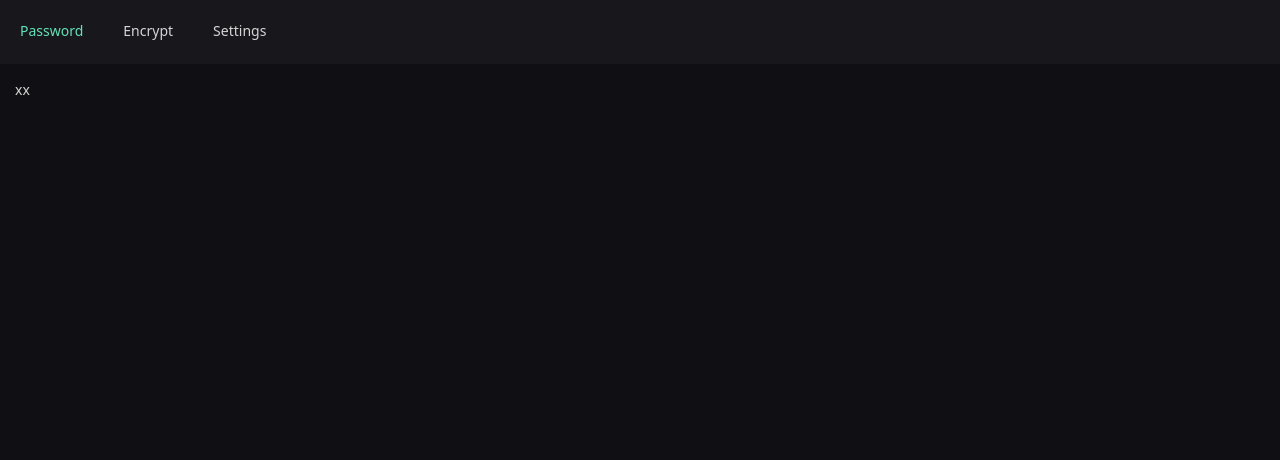
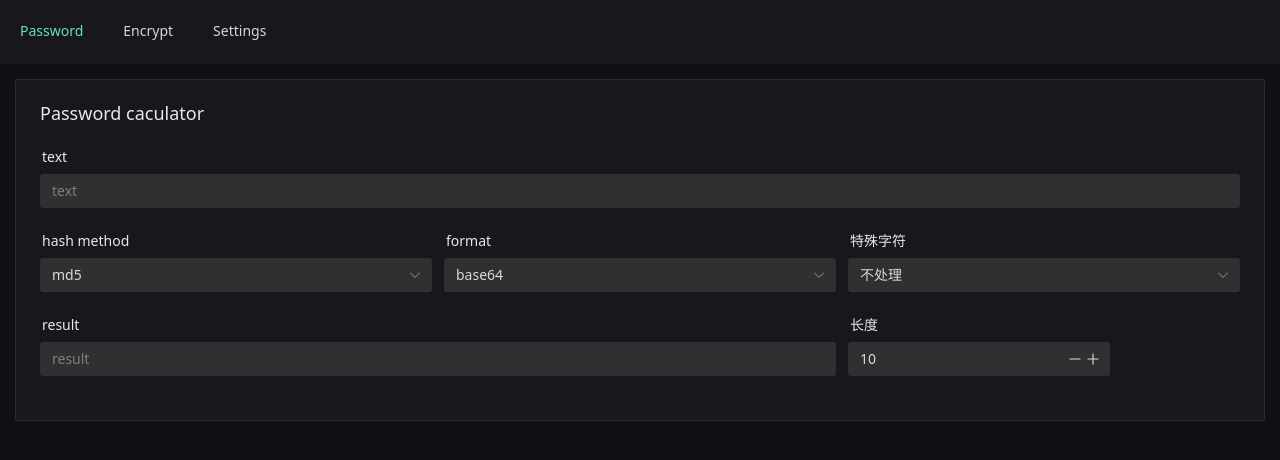
Before and after one commit to secrets-cool/homepage, a Vue app: page /#/ in a window 1280 px wide. Shown: the top 460 px of the page. Built offline with nearby package versions, Linux system fonts and the light colour scheme.

Commit message:
password calc

```diff
--- a/src/views/Password.vue
+++ b/src/views/Password.vue
@@ -1,4 +1,87 @@
+<script setup>
+import md5 from 'crypto-js/md5'
+import sha256 from 'crypto-js/sha256'
+import hex from 'crypto-js/enc-hex'
+import base64 from 'crypto-js/enc-base64'
+
+import { ref, watch } from 'vue'
+import { NCard, NForm, NGrid, NFormItemGi, NInput, NSelect, NInputNumber } from 'naive-ui'
+
+
+function toOptions(arr) {
+  return arr.map(v => ({ label: v, value: v }))
+}
+
+const hashOptions = toOptions(['md5', 'sha256'])
+const formatOptions = toOptions(['base64', 'hex'])
+const processOptions = [{
+  label: '过滤',
+  value: 'filter'
+}, {
+  label: '多轮',
+  value: 'multiround'
+}, {
+  label: '不处理',
+  value: 'none'
+}]
+
+const resultInput = ref(null)
+const result = ref('')
+const formValue = ref({
+  text: '',
+  hash: 'md5',
+  format: 'base64',
+  process: 'none',
+  length: 10
+})
+
+function computeHash(text, hash, format) {
+  const result = { md5, sha256 }[hash](text)
+  return { base64, hex }[format].stringify(result)
+}
+
+watch(formValue.value, ({ text, hash: hash, format, process, length }) => {
+  let hashed = computeHash(text, hash, format).substr(0, length)
+  for (let cnt = 0; !/^[0-9A-Za-z]+$/.test(hashed) && cnt < 32; cnt++) {
+    if (process === 'multiround') hashed = computeHash(hashed, hash, format).substr(0, length)
+    else if (process === 'filter') hashed = hashed.replace(/[+/=]/g, '').substr(0, length)
+    else break
+  }
+  result.value = hashed
+})
+
+function copyToClipboard() {
+  if (result.value) {
+    const input = resultInput.value.$el.querySelector('input')
+    input.select()
+    navigator.clipboard.writeText(input.value)
+  }
+}
+</script>
 
 <template>
-  xx
+  <n-card title="Password caculator">
+    <n-form>
+      <n-grid :cols="3" :x-gap="12">
+        <n-form-item-gi :span="3" label="text">
+            <n-input placeholder="text" v-model:value="formValue.text" />
+          </n-form-item-gi>
+          <n-form-item-gi label="hash method">
+            <n-select :options="hashOptions" v-model:value="formValue.hash" />
+          </n-form-item-gi>
+          <n-form-item-gi label="format">
+            <n-select :options="formatOptions" v-model:value="formValue.format" />
+          </n-form-item-gi>
+          <n-form-item-gi label="特殊字符">
+            <n-select :options="processOptions" v-model:value="formValue.process" />
+          </n-form-item-gi>
+          <n-form-item-gi label="result" :span="2">
+            <n-input placeholder="result" v-model:value="result" @focus="copyToClipboard" readonly ref="resultInput" />
+          </n-form-item-gi>
+          <n-form-item-gi label="长度">
+            <n-input-number placeholder="长度" v-model:value="formValue.length" />
+          </n-form-item-gi>
+      </n-grid>
+    </n-form>
+  </n-card>
 </template>
```
